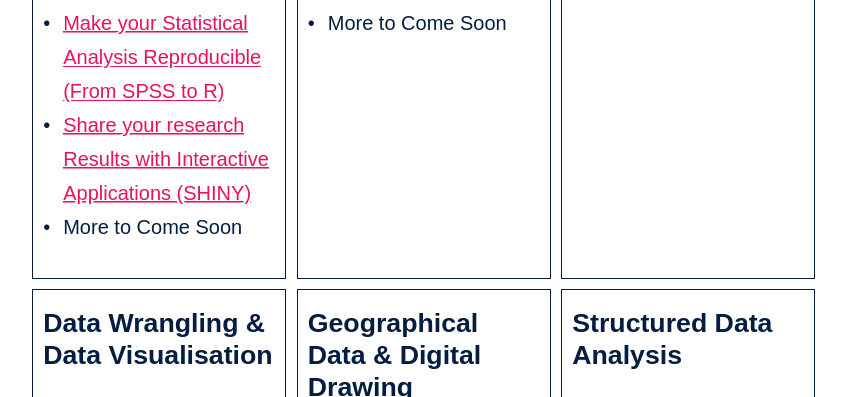
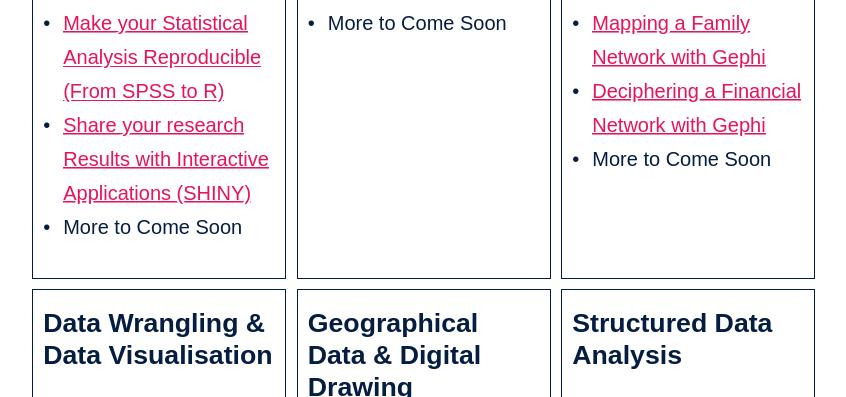
Before and after one commit to DCS-training/DCS-training.github.io, a Jekyll site: the page built from index.md, in a window 1280 px wide and 900 px high, scrolled down 856 px, cut to the strip 248-645 px from the top of the window. Shown: the whole strip, without its empty margins (211-1057 px from the left). Built offline with Jekyll 4.4.1, drawn with Linux system fonts in a browser that asks for light colours; comment, search, counter and statistics services are not loaded.

Commit message:
Re-upload new tutorials

```diff
--- a/index.md
+++ b/index.md
@@ -36,7 +36,10 @@ excerpt: "This page is set up to facilitate the use of the CDCS repositories."
         <div class="column">
         <h4>Digitised Document & Text Analysis</h4>
         <img src="https://www.cdcs.ed.ac.uk/files/2023-09/Recordings.png" alt="Image 3">
-         <ul>
+        <ul>
+        <li><a href="Tutorials/MappingAFamilyNetwork.html" target="_blank">Mapping a Family Network with Gephi</a></li>
+           <li><a href="Tutorials/DecipheringAFinancialNetwork.html" target="_blank">Deciphering a Financial Network with Gephi</a></li>
+           <li>More to Come Soon</li>
         </ul>
         </div>
         </div>
```
